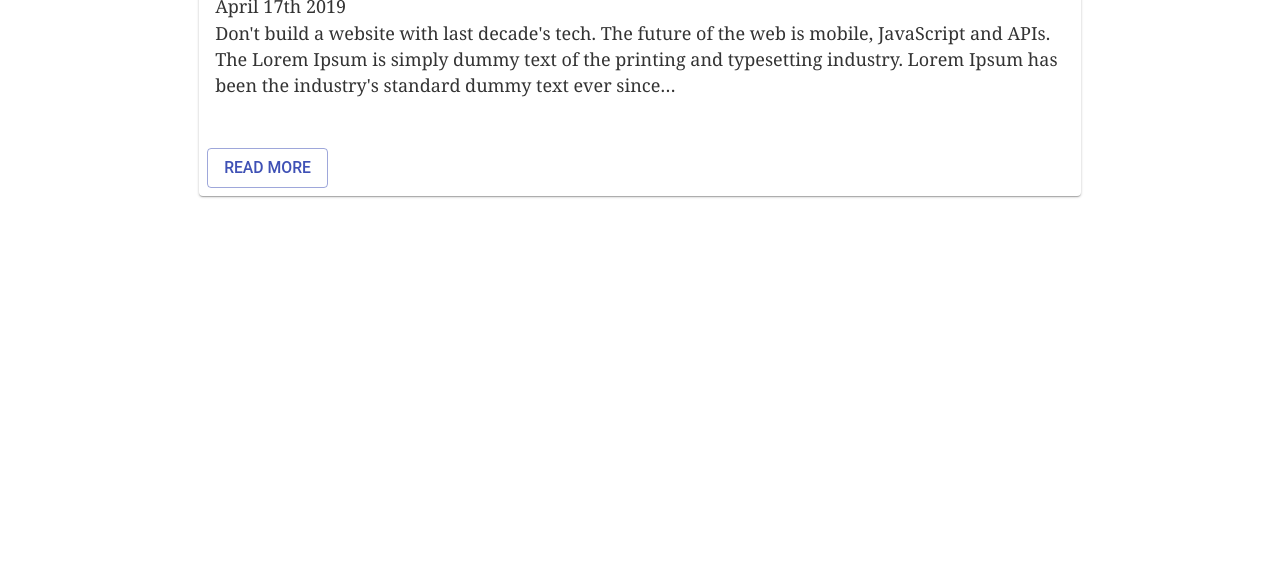
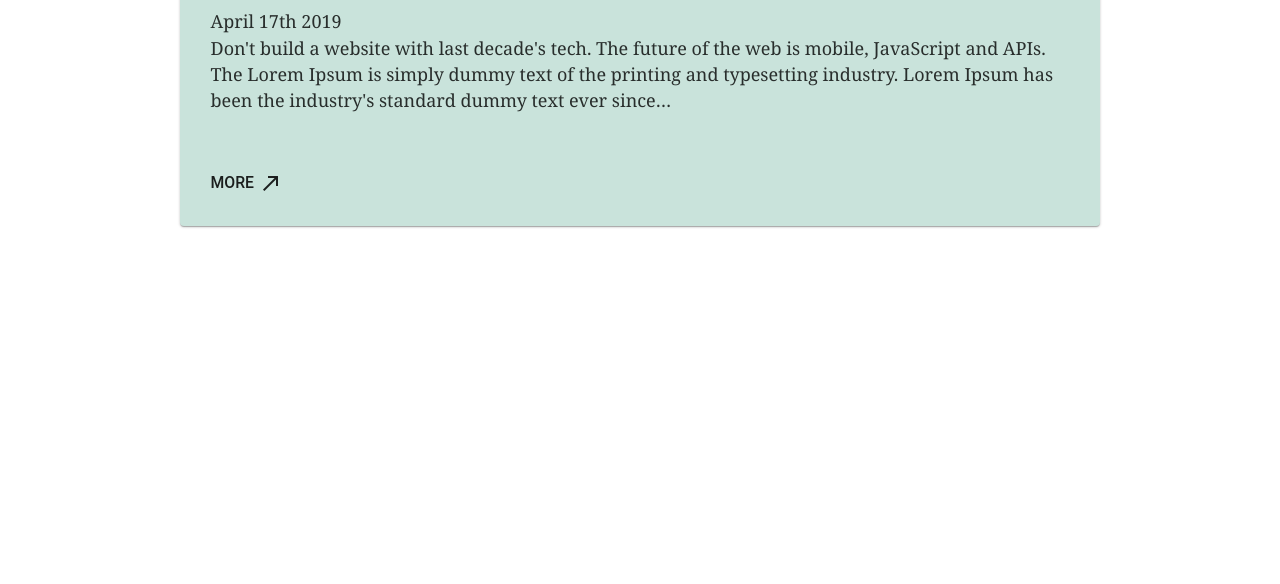
Before and after one commit to lburl01/just-a-blog, a Gatsby site: page / in a window 1280 px wide. Shown: the part 216-800 px from the top of the page. Built offline with nearby package versions, Linux system fonts and the light colour scheme; Gatsby itself is replaced by a stand-in of ours.

Commit message:
Add icons

```diff
--- a/src/components/layout.js
+++ b/src/components/layout.js
@@ -45,6 +45,7 @@ const Layout = ({ children }) => (
         >
           {children}
         </div>
+        <link rel="stylesheet" href="https://fonts.googleapis.com/icon?family=Material+Icons" />
       </>
     )}
   />
--- a/src/templates/postListItem.js
+++ b/src/templates/postListItem.js
@@ -5,29 +5,21 @@ import Card from '@material-ui/core/Card'
 import CardActions from '@material-ui/core/CardActions'
 import CardContent from '@material-ui/core/CardContent'
 
+import Icon from '@material-ui/core/Icon'
+
+import { APP_COLORS } from '../components/theme'
+
 const PostListItem = ({ children, linkTo }) =>
-  <div
-  style={{
-    margin: '0 auto',
-    maxWidth: 960,
-    padding: '0px 1.0875rem 1.45rem',
-    paddingTop: 0,
-  }}
-  >
-    <Card>
+  <Card style={{ background: APP_COLORS.mint, padding: '15px', marginBottom: '15px' }}>
     <CardContent>
       {children}
     </CardContent>
     <CardActions>
-      <Button
-        color="primary"
-        variant="outlined"
-        href={linkTo}
-      >
-        Read More
+      <Button href={linkTo} >
+        More
+        <Icon style={{ paddingLeft: '5px' }}>call_made</Icon>
       </Button>
     </CardActions>
-    </Card>
-  </div>;
+  </Card>;
 
 export default PostListItem;
```
